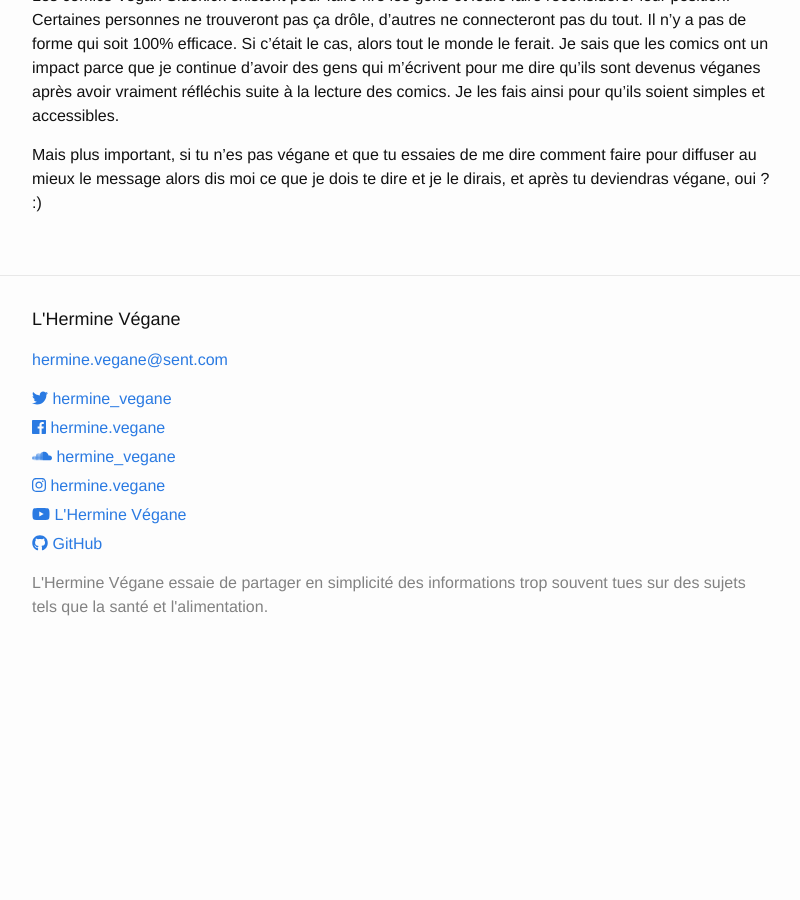
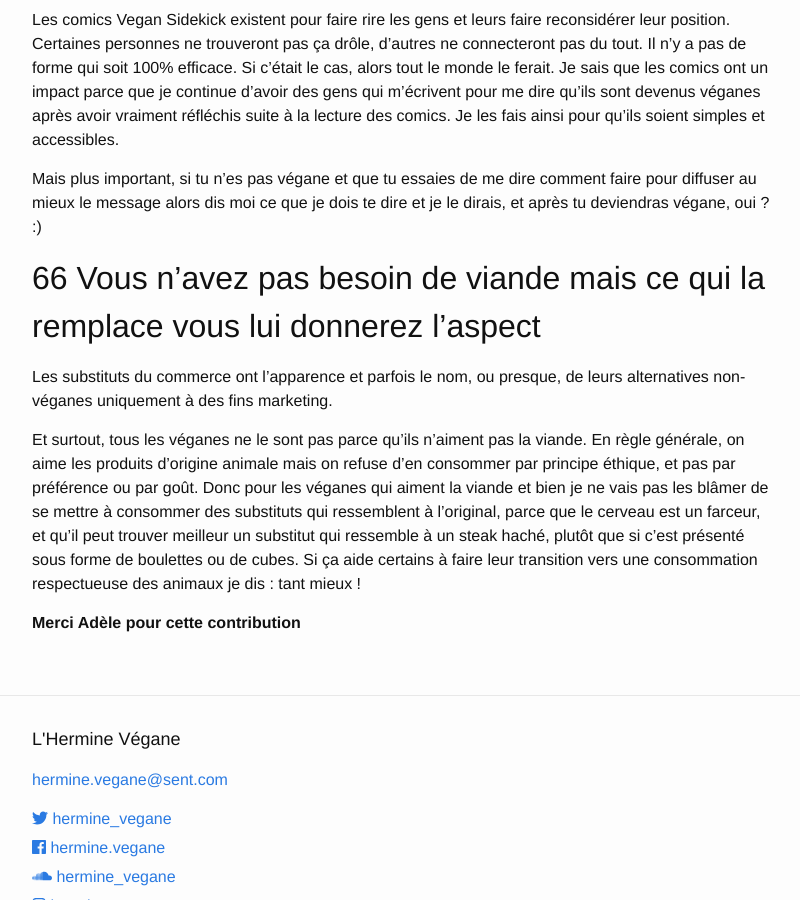
Before and after one commit to AdrienGiboire/herminevegane.fr, a Jekyll site: the page built from guide.md, in a window 1280 px wide and 900 px high, scrolled down 23117 px. Shown: the whole window, without its empty margins (238-1038 px from the left). Built offline with Jekyll 4.4.1, drawn with Linux system fonts in a browser that asks for light colours; nearby versions of some CDN libraries; before the commit the page ends 23781 px from its top, so only the background shows below that; some of the changed text lies outside the part shown.

Commit message:
feature: add #66 to the guide

```diff
--- a/guide.md
+++ b/guide.md
@@ -74,6 +74,7 @@ Traduction et adaptation de [_Guide to justifications for harming and exploiting
 * [63 Okay mais les ateliers de misère et la main d'oeuvre esclave](#a63)
 * [64 Les illustrations de Vegan Sidekick sont imprécises / offensives](#inaccurate)
 * [65 Okay mais il y a d'autres moyens de promouvoir le véganisme, ça, ça ne marche pas](#ineffective)
+* [66 Vous n'avez pas besoin de viande mais ce qui la remplace vous lui donnerez l'aspect](#a66)
 
 ---
 
@@ -1036,7 +1037,7 @@ le travail forcé est illégal. Cherche des compagnies qui travaillent avec
 d'autres pays pour aider ceux qui sont exploités en leur offrant un travail
 juste.
 
-<a name="inaccurate" id="a65"></a>
+<a name="inaccurate" id="inaccurate"></a>
 ## 64 Les commis de Vegan Sidekick sont imprécis / offensifs
 Les comics ne sont pas une représentation de chaque personne qui n'est pas
 végane. Chaque comic traite d'un sujet particulier sur l'exploitation animale
@@ -1057,7 +1058,7 @@ l'absurdité de défendre l'exploitation animale.
 
 [**Oui mais ça ne nuit pas aux animaux de les tuer**](#a1)
 
-<a name="ineffective" id="a66"></a>
+<a name="ineffective" id="ineffective"></a>
 ## 65 Oui mais il y a d'autres façons de promouvoir le véganisme. Ça, c'est inefficace
 Les comics Vegan Sidekick existent pour faire rire les gens et leurs faire
 reconsidérer leur position. Certaines personnes ne trouveront pas ça drôle,
@@ -1071,3 +1072,11 @@ accessibles.
 Mais plus important, si tu n'es pas végane et que tu essaies de me dire comment
 faire pour diffuser au mieux le message alors dis moi ce que je dois te dire et
 je le dirais, et après tu deviendras végane, oui ? :)
+
+<a name="a66" id="a66"></a>
+## 66 Vous n'avez pas besoin de viande mais ce qui la remplace vous lui donnerez l'aspect
+Les substituts du commerce ont l’apparence et parfois le nom, ou presque, de leurs alternatives non-véganes uniquement à des fins marketing.
+
+Et surtout, tous les véganes ne le sont pas parce qu’ils n’aiment pas la viande. En règle générale, on aime les produits d’origine animale mais on refuse d’en consommer par principe éthique, et pas par préférence ou par goût. Donc pour les véganes qui aiment la viande et bien je ne vais pas les blâmer de se mettre à consommer des substituts qui ressemblent à l’original, parce que le cerveau est un farceur, et qu’il peut trouver meilleur un substitut qui ressemble à un steak haché, plutôt que si c’est présenté sous forme de boulettes ou de cubes. Si ça aide certains à faire leur transition vers une consommation respectueuse des animaux je dis : tant mieux !
+
+__Merci Adèle pour cette contribution__
```
